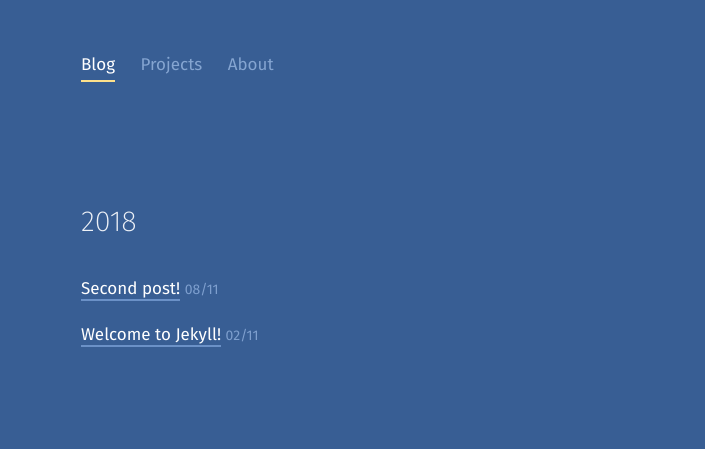
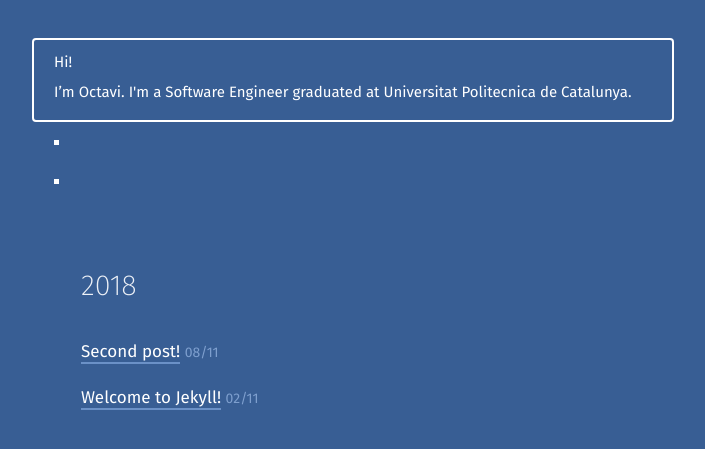
Before and after one commit to OctaviPascual/octavipascual.github.io, a Jekyll site: the page built from index.html, in a window 1280 px wide. Shown: the top 449 px of the page, without its empty margins (288-993 px from the left). Built offline with Jekyll 4.4.1, drawn with Linux system fonts in a browser that asks for light colours.

Commit message:
Try to fix favicon

```diff
--- a/_layouts/default.html
+++ b/_layouts/default.html
@@ -4,11 +4,11 @@
 <head>
   <meta http-equiv="content-type" content="text/html;charset=UTF-8"/>
   <link href="https://fonts.googleapis.com/css?family=Fira+Mono|Fira+Sans:200,400,400i" rel="stylesheet">
-  <link href='/style.css' rel='stylesheet' type='text/css' />
+  <link href="/style.css" rel="stylesheet" type="text/css" />
 
   <meta name="theme-color" content="hsl(215, 50%, 55%)">
 
-  <link rel='icon' href='/favicon.ico' type='image/x-icon' />
+  <link rel="icon" href="/favicon.png" type="image/png" sizes="16x16" />
   <title>{{ page.title }} Octavi Pascual</title>
 </head>
 
--- a/index.html
+++ b/index.html
@@ -3,11 +3,22 @@ layout: default
 title: Blog
 ---
 
-<ul class=menu>
-  <li><span class="menu__item menu__item_selected" href="/">Blog</span>
-  <li><a class="menu__item" href="/projects/">Projects</a>
-  <li><a class="menu__item" href="/about/">About</a>
-</ul>
+<div class="about">
+  <div class="about_inner">
+    <p>Hi!</p>
+    <p>I’m Octavi. I'm a Software Engineer graduated at Universitat Politecnica de Catalunya.</p>
+  </div>
+  <div class="social-icons">
+    <ul class="list-inline">
+      <li><a href="https://www.linkedin.com/in/octavipascual/" target="_blank">
+        <i class="fa fa-linkedin"></i>
+      </a></li>
+      <li><a href="https://github.com/OctaviPascual" target="_blank">
+        <i class="fa fa-github"></i>
+      </a></li>
+    </ul>
+  </div>
+</div>
 
 <div class="post">
 
--- a/style.css
+++ b/style.css
@@ -13,6 +13,7 @@ body {
   text-rendering: optimizeLegibility;
   margin: 50px auto;
 }
+
 .page { width: 600px; margin: 0 auto; padding: 0 0 0 2px; }
 .page_wide { width: 810px; }
 
```
Also changed, not shown: _layouts/page.html (deleted, +0 -8 lines), favicon.ico (deleted), favicon.png (added).
